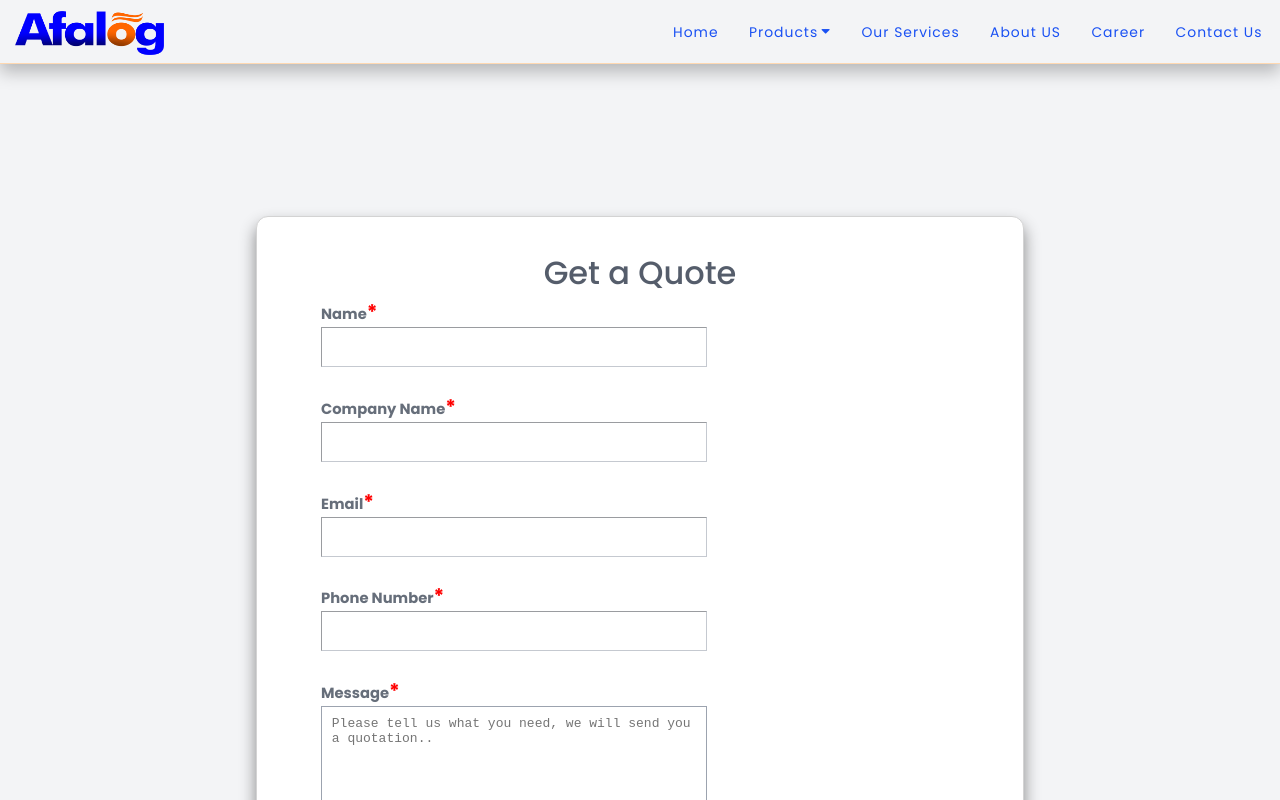
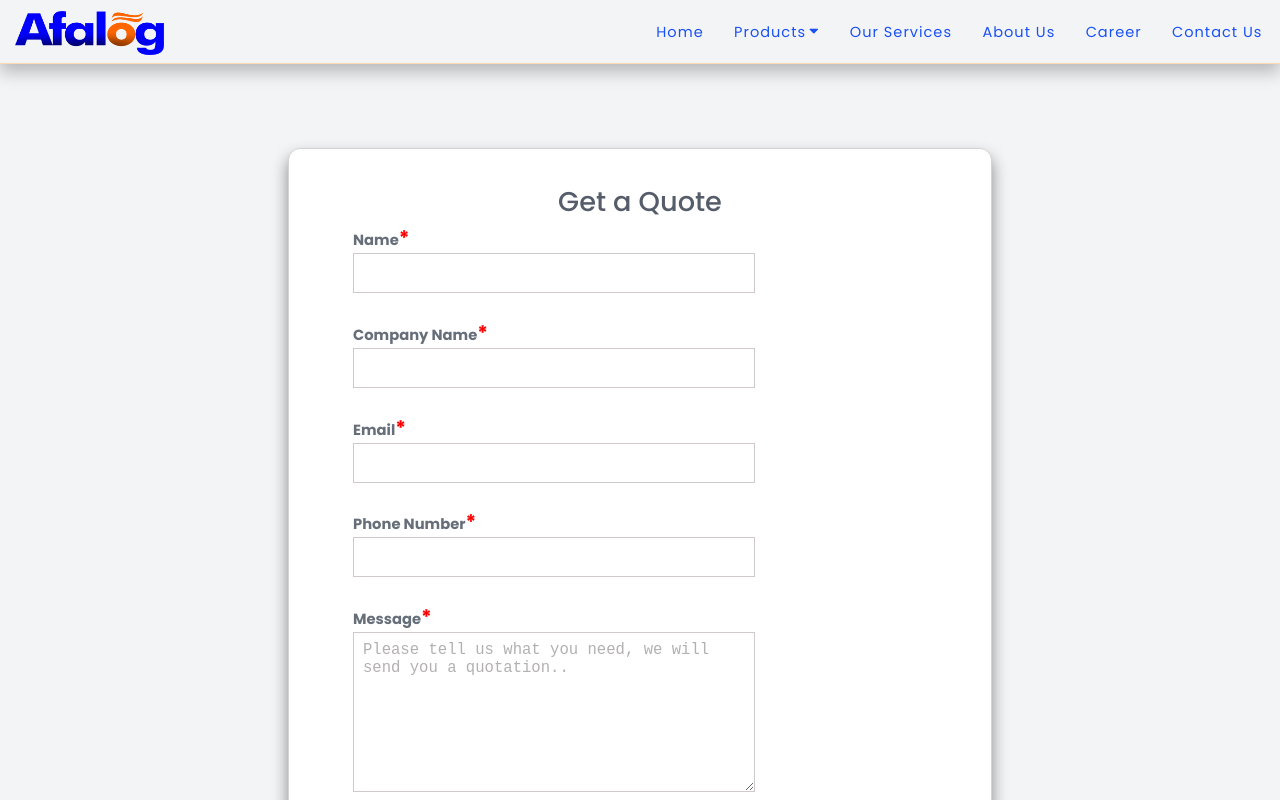
Before and after one commit to charles-eze/Afalog-ltd, a React (Create React App) app: page /quotation in a window 1280 px wide. Shown: the top 800 px of the page. Built offline with nearby package versions, Linux system fonts and the light colour scheme.

Commit message:
added Navlinks

```diff
--- a/src/components/NavBar.js
+++ b/src/components/NavBar.js
@@ -17,126 +17,126 @@ const NavBar = () => {
             <div className='NavBar__links'>
                 <ul>
                     <li className='NavBar__link'>
-                        <Link to='/'>Home</Link>
+                        <Link className='Link' to='/'>Home</Link>
                     </li>
                     <li className='NavBar__link'>
-                        <a href='#'>Products<i className='fas fa-caret-down'></i></a>
+                        <Link className='Link' to='/quotation'>Products<i className='fas fa-caret-down'></i></Link>
                         <div className='dropdown'>
                             <ul>
                                 <li className='dropdown-link'>
-                                    <a href='#'>Clinical Chemistry<i className='fas fa-caret-down'></i></a>
+                                    <Link className='Link'>Clinical Chemistry<i className='fas fa-caret-down'></i></Link>
                                     <div className='dropdown second'>
                                         <ul>
                                             <li className='dropdown-link'>
-                                                <a href='#'>Chemistry Analyzer</a>
+                                                <Link className='Link' to='/quotation'>Chemistry Analyzer</Link>
                                             </li>
                                             <li className='dropdown-link'>
-                                                <a href='#'>Eliza Reader</a>
+                                                <Link className='Link' to='/quotation'>Eliza Reader</Link>
                                             </li>
                                             <li className='dropdown-link'>
-                                                <a href='#'>Electrolyte Analyzer</a>
+                                                <Link className='Link' to='/quotation'>Electrolyte Analyzer</Link>
                                             </li>
                                             <li className='dropdown-link'>
-                                                <a href='#'>Dry Chemistry</a>
+                                                <Link className='Link' to='/quotation'>Dry Chemistry</Link>
                                             </li>
                                             <div className='arrow'></div>
                                         </ul>
                                     </div>
                                 </li>
                                 <li className='dropdown-link'>
-                                    <a href='#'>Clinical Hematology<i className='fas fa-caret-down'></i></a>
+                                    <Link className='Link'>Clinical Hematology<i className='fas fa-caret-down'></i></Link>
                                     <div className='dropdown second'>
                                         <ul>
                                             <li className='dropdown-link'>
-                                                <a href='#'>5 part diff</a>
+                                                <Link className='Link' to='/quotation'>5 part diff</Link>
                                             </li>
                                             <li className='dropdown-link'>
-                                                <a href='#'>3 part diff</a>
+                                                <Link className='Link' to='/quotation'>3 part diff</Link>
                                             </li>
                                             <div className='arrow'></div>
                                         </ul>
                                     </div>
                                 </li>
                                 <li className='dropdown-link'>
-                                    <a href='#'>Clinical Microbiology</a>
+                                    <Link className='Link' to='/quotation'>Clinical Microbiology</Link>
                                 </li>
                                 <li className='dropdown-link'>
-                                    <a href='#'>Air Protection<i className='fas fa-caret-down'></i></a>
+                                    <Link className='Link'>Air Protection<i className='fas fa-caret-down'></i></Link>
                                     <div className='dropdown second'>
                                         <ul>
                                             <li className='dropdown-link'>
-                                                <a href='#'>Biosafety Cabinet</a>
+                                                <Link className='Link' to='/quotation'>Biosafety Cabinet</Link>
                                             </li>
                                             <li className='dropdown-link'>
-                                                <a href='#'>PCR Cabinet</a>
+                                                <Link className='Link' to='/quotation'>PCR Cabinet</Link>
                                             </li>
                                             <li className='dropdown-link'>
-                                                <a href='#'>Fume Hood</a>
+                                                <Link className='Link' to='/quotation'>Fume Hood</Link>
                                             </li>
                                             <li className='dropdown-link'>
-                                                <a href='#'>Laminar Flow Cabinet</a>
+                                                <Link className='Link' to='/quotation'>Laminar Flow Cabinet</Link>
                                             </li>
                                             <div className='arrow'></div>
                                         </ul>
                                     </div>
                                 </li>
                                 <li className='dropdown-link'>
-                                    <a href='#'>Clinical Histopathology</a>
+                                    <Link className='Link' to='/quotation'>Clinical Histopathology</Link>
                                 </li>
                                 <li className='dropdown-link'>
-                                    <a href='#'>Hospital Products<i className='fas fa-caret-down'></i></a>
+                                    <Link className='Link'>Hospital Products<i className='fas fa-caret-down'></i></Link>
                                     <div className='dropdown second'>
                                         <ul>
                                             <li className='dropdown-link'>
-                                                <a href='#'>Patient Monitor</a>
+                                                <Link className='Link' to='/quotation'>Patient Monitor</Link>
                                             </li>
                                             <li className='dropdown-link'>
-                                                <a href='#'>Hospital Bed</a>
+                                                <Link className='Link' to='/quotation'>Hospital Bed</Link>
                                             </li>
                                             <li className='dropdown-link'>
-                                                <a href='#'>Theatre Equipment</a>
+                                                <Link className='Link' to='/quotation'>Theatre Equipment</Link>
                                             </li>
                                             <div className='arrow'></div>
                                         </ul>
                                     </div>
                                 </li>
                                 <li className='dropdown-link'>
-                                    <a href='#'>Molecular Lab Products<i className='fas fa-caret-down'></i></a>
+                                    <Link className='Link'>Molecular Lab Products<i className='fas fa-caret-down'></i></Link>
                                     <div className='dropdown second'>
                                         <ul>
                                             <li className='dropdown-link'>
-                                                <a href='#'>PCR Machine</a>
+                                                <Link className='Link' to='/quotation'>PCR Machine</Link>
                                             </li>
                                             <li className='dropdown-link'>
-                                                <a href='#'>Nucleic Acid Extraction Machine</a>
+                                                <Link className='Link' to='/quotation'>Nucleic Acid Extraction Machine</Link>
                                             </li>
                                             <div className='arrow'></div>
                                         </ul>
                                     </div>
                                 </li>
                                 <li className='dropdown-link'>
-                                    <a href='#'>Consumables<i className='fas fa-caret-down'></i></a>
+                                    <Link className='Link'>Consumables<i className='fas fa-caret-down'></i></Link>
                                     <div className='dropdown second'>
                                         <ul>
                                             <li className='dropdown-link'>
-                                                <a href='#'>Reagents</a>
+                                                <Link className='Link' to='/quotation'>Reagents</Link>
                                             </li>
                                             <li className='dropdown-link'>
-                                                <a href='#'>Surgical Face Mask</a>
+                                                <Link className='Link' to='/quotation'>Surgical Face Mask</Link>
                                             </li>
                                             <div className='arrow'></div>
                                         </ul>
                                     </div>
                                 </li>
                                 <li className='dropdown-link'>
-                                    <a href='#'>Imaging<i className='fas fa-caret-down'></i></a>
+                                    <Link className='Link'>Imaging<i className='fas fa-caret-down'></i></Link>
                                     <div className='dropdown second'>
                                         <ul>
                                             <li className='dropdown-link'>
-                                                <a href='#'>Ultrasound</a>
+                                                <Link className='Link' to='/quotation'>Ultrasound</Link>
                                             </li>
                                             <li className='dropdown-link'>
-                                                <a href='#'>ECG</a>
+                                                <Link className='Link' to='/quotation'>ECG</Link>
                                             </li>
                                             <div className='arrow'></div>
                                         </ul>
@@ -147,16 +147,16 @@ const NavBar = () => {
                         </div>
                     </li>
                     <li className='NavBar__link'>
-                        <a href='#'>Our Services</a>
+                         <Link className='Link' to='/quotation'>Our Services</Link>
                     </li>
                     <li className='NavBar__link'>
-                        <a href='#'>About US</a>
+                        <Link className='Link' to='/quotation'>About Us</Link>
                     </li>
                     <li className='NavBar__link'>
-                        <a href='#'>Career</a>
+                        <Link className='Link' to='/quotation'>Career</Link>
                     </li>
                     <li className='NavBar__link'>
-                        <a href='#'>Contact Us</a>
+                        <Link className='Link' to='/quotation'>Contact Us</Link>
                     </li>
                 </ul>
             </div>
--- a/src/css/NavBar.css
+++ b/src/css/NavBar.css
@@ -38,7 +38,7 @@ ul {
   list-style: none;
 }
 
-a {
+.Link {
   text-decoration: none;
 }
 
@@ -52,23 +52,23 @@ a {
   position: relative;
 }
 
-.NavBar__link > a {
+.NavBar__link .Link {
   line-height: 3rem;
   color: rgb(26, 81, 243);
   padding: 0.8rem;
   letter-spacing: 1px;
-  font-size: 0.87rem;
+  font-size: 0.91rem;
   display: flex;
   margin-right: 0.3rem;
   align-items: center;
   transition: 0.5s;
 }
 
-.NavBar__link > a > i {
+.NavBar__link .Link > i {
   margin-left: 0.2rem;
 }
 
-.NavBar__link:hover > a {
+.NavBar__link:hover .Link {
   transform: scale(1.1);
   color: orangered;
 }
@@ -88,7 +88,7 @@ a {
   position: relative;
 }
 
-.dropdown-link > a {
+.dropdown-link .Link {
   display: flex;
   background-color: rgb(26, 81, 243);
   color: white;
@@ -99,7 +99,7 @@ a {
   /* transition: 0.3s; */
 }
 
-.dropdown-link:hover > a {
+.dropdown-link:hover .Link {
   background-color: orangered;
   color: white;
   transform: scale(1.027);
--- a/src/css/QuotationForm.css
+++ b/src/css/QuotationForm.css
@@ -10,19 +10,27 @@
 .containers {
   --tw-bg-opacity: 1;
   background-color: rgba(243, 244, 246, var(--tw-bg-opacity));
-  min-height: 67vh;
+  min-height: 20vh;
+  position: relative;
+}
+
+.containerss {
+  --tw-bg-opacity: 1;
+  background-color: red;
+  background-color: rgba(243, 244, 246, var(--tw-bg-opacity));
+  min-height: 5vh;
   position: relative;
 }
 
 .QuotationForm {
   font-family: "Poppins", sans-serif;
-  top: -20rem;
+  top: -0.75rem;
   background-color: white;
   position: relative;
   border: 1px solid lightgray;
   box-shadow: 0 0.55rem 1rem rgba(0, 0, 0, 0.45);
   border-radius: 0.75rem;
-  width: 60%;
+  width: 55%;
   margin-left: auto;
   margin-right: auto;
   margin-bottom: 1.75rem;
@@ -39,6 +47,7 @@
 .form__content > h1 {
   padding-top: 2rem;
   font-weight: 500;
+  font-size: 1.7rem;
   text-align: center;
   --tw-text-opacity: 0.85;
   color: rgba(55, 65, 81, var(--tw-text-opacity));
@@ -46,19 +55,18 @@
 
 form {
   padding-left: 4rem;
-  margin-bottom: 2rem;
+  margin-bottom: 5rem;
 }
 
 form > input {
   margin-bottom: 1.55rem;
-  width: 55%;
+  box-sizing: border-box;
+  width: 63%;
   height: 5vh;
   padding-left: 1.4%;
   padding-right: 2%;
   font-size: 92%;
-  border-width: 0.1px;
-  --tw-border-opacity: 0.575;
-  border-color: rgba(156, 163, 175, var(--tw-border-opacity));
+  border: 1px solid rgb(207, 201, 201);
 }
 
 form > h5 {
@@ -73,31 +81,38 @@ form > h5 > span {
 }
 
 form > textarea {
-  width: 55%;
+  width: 63%;
+  box-sizing: border-box;
   height: 20vh;
   padding-left: 1.4%;
   padding-right: 2%;
   padding-top: 1.3%;
   padding-bottom: 1.5%;
-  font-size: 100%;
-  border-width: 1px;
-  --tw-border-opacity: 1;
-  border-color: rgba(156, 163, 175, var(--tw-border-opacity));
+  font-size: 120%;
+  border: 1px solid rgb(207, 201, 201);
+}
+
+::placeholder {
+  color: rgb(179, 176, 176);
 }
 
 form > input:focus {
   outline: none;
-  border-color: rgb(78, 78, 247);
-  border-width: 2px;
+  border: 1px solid rgb(78, 78, 247);
 }
 
 form > textarea:focus {
   outline: none;
-  border-color: rgb(78, 78, 247);
-  border-width: 2px;
+  border: 1px solid rgb(78, 78, 247);
 }
 
-form > div > input {
+form > button {
+  border: transparent;
+  background-color: transparent;
+  margin-top: 0.5rem;
+}
+
+form > button > input {
   padding: 0.95rem 3.65rem;
   margin-top: 1.55rem;
   background-color: rgb(26, 81, 243);
@@ -108,9 +123,18 @@ form > div > input {
   --tw-border-opacity: 0.575;
   border-color: rgba(156, 163, 175, var(--tw-border-opacity));
 }
-/*
-form > div > input:focus {
-  outline: none;
-  border: 1px;
-  border-color: orangered;
+
+form > button > input:focus {
+  background-color: orangered !important;
+  color: white;
+}
+
+form > button > input:hover {
+  background-color: blue;
+}
+
+/* .footer {
+  position: absolute;
+  top: 62.5rem;
+  width: 100%;
 } */
```
Also changed, not shown: src/components/QuotationForm.js (+8 -3 lines).
